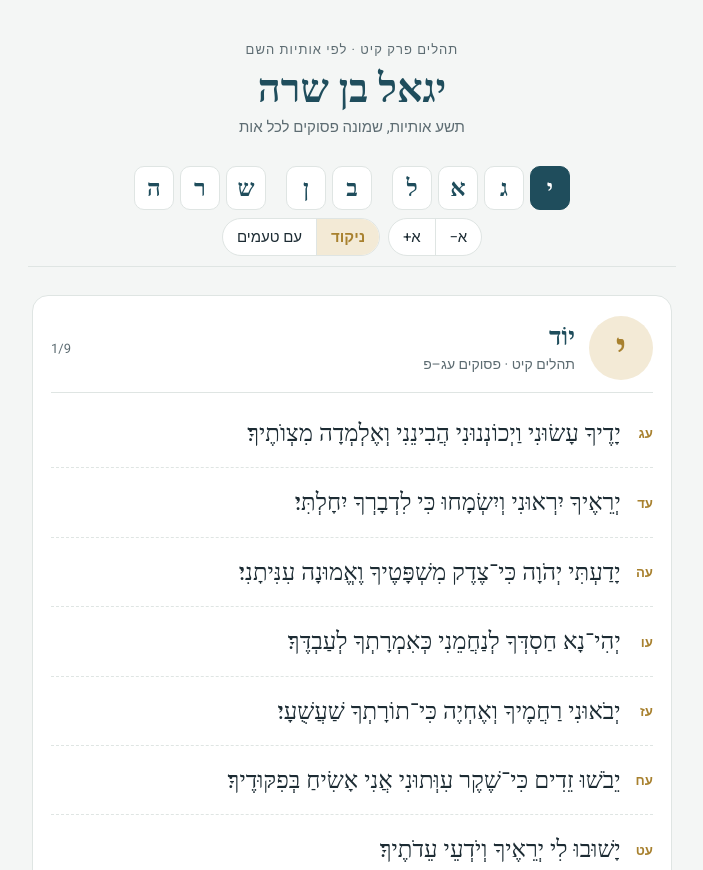
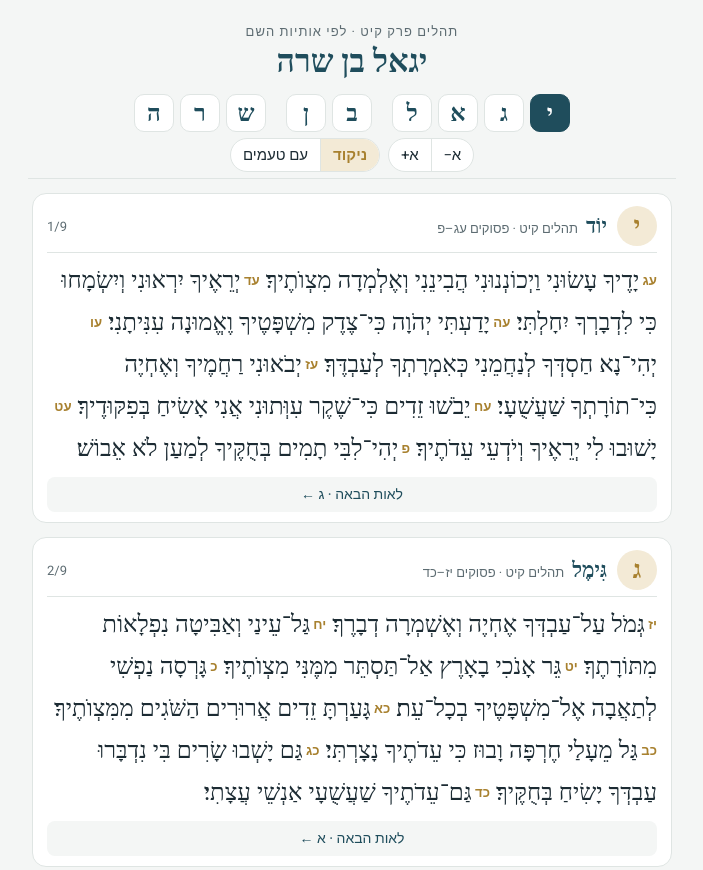
Before and after one commit to hagitlevi/tehilim, a plain HTML site: page index.html in a window 1280 px wide. Shown: the top 870 px of the page, without its empty margins (288-991 px from the left). Drawn offline with Linux system fonts and the light colour scheme; a web font is replaced by a local one.

Commit message:
Add files via upload

```diff
--- a/index.html
+++ b/index.html
@@ -4,6 +4,10 @@
 <meta charset="utf-8">
 <meta name="viewport" content="width=device-width,initial-scale=1,viewport-fit=cover">
 <meta name="theme-color" content="#1f4d5c">
+<link rel="manifest" href="manifest.webmanifest">
+<link rel="icon" type="image/png" href="icon-192.png">
+<link rel="apple-touch-icon" href="apple-touch-icon.png">
+<meta name="apple-mobile-web-app-title" content="תהלים">
 <title>תהלים קיט · יגאל בן שרה</title>
 <link rel="preconnect" href="https://fonts.googleapis.com">
 <link rel="preconnect" href="https://fonts.gstatic.com" crossorigin>
@@ -13,7 +17,7 @@
 :root{
   --bg:#f4f6f5; --paper:#ffffff; --ink:#1c2b33; --muted:#5d6c72; --line:#dfe5e3;
   --accent:#1f4d5c; --gold:#a8812f; --gold-soft:#f3ead6;
-  --fs:24px;
+  --fs:22px;
   --f-text:"Frank Ruhl Libre","David Libre","Times New Roman",serif;
   --f-ui:"Heebo","Arial Hebrew",Arial,sans-serif;
 }
@@ -29,39 +33,40 @@ html{scroll-behavior:smooth}
 body{background:var(--bg);color:var(--ink);font-family:var(--f-ui);direction:rtl;
   padding-left:max(16px,env(safe-area-inset-left,0px));padding-right:max(16px,env(safe-area-inset-right,0px))}
 body::before{content:"";position:fixed;inset:0 0 auto;height:env(safe-area-inset-top,0px);z-index:10;background:var(--bg)}
-.wrap{max-width:640px;margin:0 auto;padding-block:20px 60px}
-.intro{text-align:center;padding-block:12px 18px}
+.wrap{max-width:640px;margin:0 auto;padding-block:10px 40px}
+.intro{text-align:center;padding-block:4px 8px}
 .intro .eyebrow{font-size:13px;letter-spacing:.08em;color:var(--muted)}
-.intro h1{font-family:var(--f-text);font-weight:700;font-size:40px;margin:6px 0 4px;color:var(--accent);text-wrap:balance}
-.intro p{margin:0;color:var(--muted);font-size:15px}
+.intro h1{font-family:var(--f-text);font-weight:700;font-size:32px;margin:2px 0 0;color:var(--accent);text-wrap:balance}
+.intro p{display:none}
 .bar{position:sticky;top:env(safe-area-inset-top,0px);z-index:5;background:var(--bg);
-  padding-block:10px;border-bottom:1px solid var(--line);margin-inline:-4px}
+  padding-block:6px;border-bottom:1px solid var(--line);margin-inline:-4px}
 .chips{display:flex;justify-content:center;align-items:center;gap:6px;flex-wrap:nowrap}
-.chip{flex:0 1 40px;min-width:0;height:44px;display:grid;place-items:center;border-radius:10px;
+.chip{flex:0 1 40px;min-width:0;height:38px;display:grid;place-items:center;border-radius:10px;
   font-family:var(--f-text);font-weight:700;font-size:24px;color:var(--accent);text-decoration:none;
   background:var(--paper);border:1px solid var(--line);transition:background .2s,color .2s}
 .chip.on{background:var(--accent);color:var(--paper);border-color:var(--accent)}
 .chip:focus-visible,.tool button:focus-visible,.next:focus-visible{outline:3px solid var(--gold);outline-offset:2px}
 .gap{flex:0 0 8px}
-.tools{display:flex;justify-content:center;gap:8px;margin-top:8px}
+.tools{display:flex;justify-content:center;gap:8px;margin-top:6px}
 .tool{display:flex;border:1px solid var(--line);border-radius:999px;overflow:hidden;background:var(--paper)}
-.tool button{font-family:var(--f-ui);font-size:15px;border:0;background:none;color:var(--ink);padding:6px 14px;min-height:36px;cursor:pointer}
+.tool button{font-family:var(--f-ui);font-size:15px;border:0;background:none;color:var(--ink);padding:4px 12px;min-height:32px;cursor:pointer}
 .tool button+button{border-right:1px solid var(--line)}
 .tool button[aria-pressed="true"]{background:var(--gold-soft);color:var(--gold);font-weight:700}
-.sec{scroll-margin-top:calc(env(safe-area-inset-top,0px) + 120px);margin-top:28px;background:var(--paper);
-  border:1px solid var(--line);border-radius:16px;padding:20px 18px 14px}
-.sh{display:flex;align-items:center;gap:14px;padding-bottom:12px;border-bottom:1px solid var(--line);margin-bottom:6px}
-.big{width:64px;height:64px;flex:0 0 64px;border-radius:50%;display:grid;place-items:center;
-  font-family:var(--f-text);font-weight:700;font-size:40px;line-height:1;color:var(--gold);background:var(--gold-soft)}
-.sh h2{margin:0;font-family:var(--f-text);font-size:26px;color:var(--accent)}
-.meta{font-size:14px;color:var(--muted);margin-top:2px}
+.sec{scroll-margin-top:calc(env(safe-area-inset-top,0px) + 100px);margin-top:14px;background:var(--paper);
+  border:1px solid var(--line);border-radius:14px;padding:12px 14px 10px}
+.sh{display:flex;align-items:center;gap:10px;padding-bottom:6px;border-bottom:1px solid var(--line);margin-bottom:6px}
+.big{width:40px;height:40px;flex:0 0 40px;border-radius:50%;display:grid;place-items:center;
+  font-family:var(--f-text);font-weight:700;font-size:26px;line-height:1;color:var(--gold);background:var(--gold-soft)}
+.sh>div{display:flex;align-items:baseline;gap:8px;flex-wrap:wrap}
+.sh h2{margin:0;font-family:var(--f-text);font-size:21px;color:var(--accent)}
+.meta{font-size:13px;color:var(--muted)}
 .pos{margin-right:auto;font-size:13px;color:var(--muted);font-variant-numeric:tabular-nums;direction:ltr}
-.v{margin:0;padding-block:12px;border-bottom:1px dashed var(--line);font-family:var(--f-text);
-  font-size:var(--fs);line-height:1.85}
-.v:last-child{border-bottom:0}
-.n{display:inline-block;min-width:2.1em;margin-left:.35em;font-family:var(--f-ui);font-weight:700;
+.verses{font-family:var(--f-text);font-size:var(--fs);line-height:1.75;text-align:start}
+.v{display:inline;margin:0}
+.v::after{content:" "}
+.n{display:inline-block;margin-left:.25em;font-family:var(--f-ui);font-weight:700;
   font-size:.55em;color:var(--gold);vertical-align:.2em}
-.next{display:block;text-align:center;margin-top:10px;padding:12px;border-radius:10px;font-size:16px;
+.next{display:block;text-align:center;margin-top:8px;padding:7px;border-radius:8px;font-size:14px;
   color:var(--accent);text-decoration:none;background:var(--bg);font-weight:500}
 .foot{text-align:center;color:var(--muted);font-size:12px;margin-top:28px;line-height:1.6}
 </style>
```
Also changed, not shown: apple-touch-icon.png (added), icon-192.png (added), icon-512.png (added), manifest.webmanifest (added).
